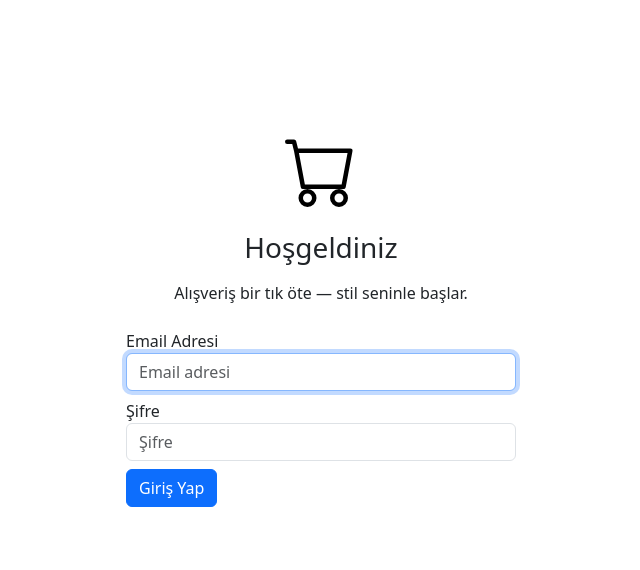
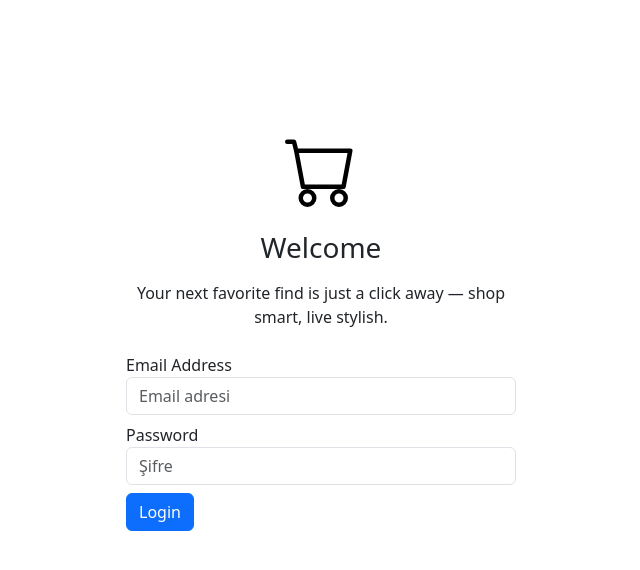
Before and after one commit to kbravrl/E-Commerce-Platform, a React (Vite) app in the folder client/: page / in a window 1280 px wide. Shown: the top 570 px of the page, without its empty margins (319-959 px from the left). Built offline with nearby package versions, Linux system fonts and the light colour scheme.

Commit message:
Adds login page with email/password fields
Introduces a login page for user authentication.
The page includes input fields for email and password.
A placeholder logo and welcome message are included.

```diff
--- a/client/src/pages/login/Login.jsx
+++ b/client/src/pages/login/Login.jsx
@@ -1,45 +1,44 @@
 import "./Login.css";
-import logo from "../../assets/icons/cart.svg";
+import cart from "../../assets/icons/cart.svg";
 
 const Login = () => {
   return (
     <div>
-      <form class="form-signin">
-        <div class="text-center mb-4">
-          <img class="mb-4" src={logo} alt={logo} width="72" height="72" />
+      <form className="form-signin">
+        <div className="text-center mb-4">
+          <img className="mb-4" src={cart} alt={cart} width="72" height="72" />
 
-          <h1 class="h3 mb-3 font-weight-normal">Hoşgeldiniz</h1>
-          <p>Alışveriş bir tık öte — stil seninle başlar.</p>
+          <h1 className="h3 mb-3 font-weight-normal">Welcome</h1>
+          <p>
+            Your next favorite find is just a click away — shop smart, live
+            stylish.
+          </p>
         </div>
 
-        <div class="form-label-group mb-2">
-          <label for="inputEmail">Email Adresi</label>
+        <div className="form-label-group mb-2">
+          <label htmlFor="inputEmail">Email Address</label>
           <input
             type="email"
             id="inputEmail"
-            class="form-control"
+            className="form-control"
             placeholder="Email adresi"
             required=""
-            autofocus=""
+            autoFocus=""
           />
         </div>
 
-        <div class="form-label-group mb-2">
-          <label for="inputPassword">Şifre</label>
+        <div className="form-label-group mb-2">
+          <label htmlFor="inputPassword">Password</label>
           <input
             type="password"
             id="inputPassword"
-            class="form-control"
+            className="form-control"
             placeholder="Şifre"
             required=""
           />
         </div>
-        <a
-          class="btn btn-primary"
-          href="http://localhost:5173/products"
-          role="button"
-        >
-          Giriş Yap
+        <a className="btn btn-primary" href="/products" role="button">
+          Login
         </a>
       </form>
     </div>
```
